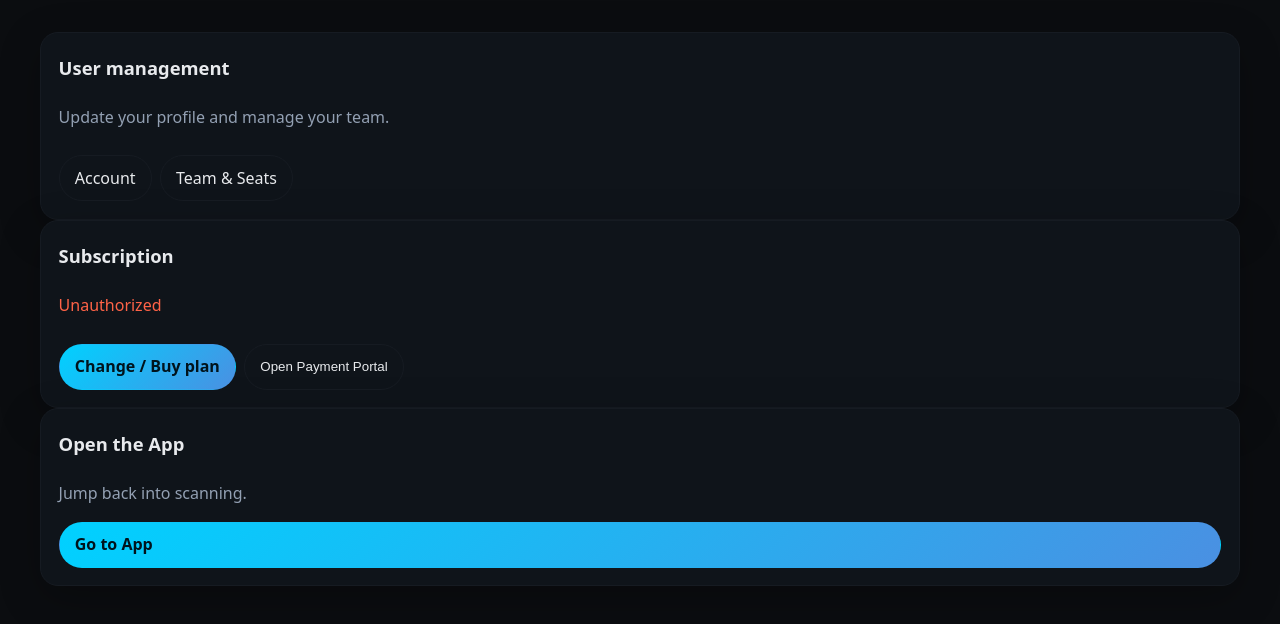
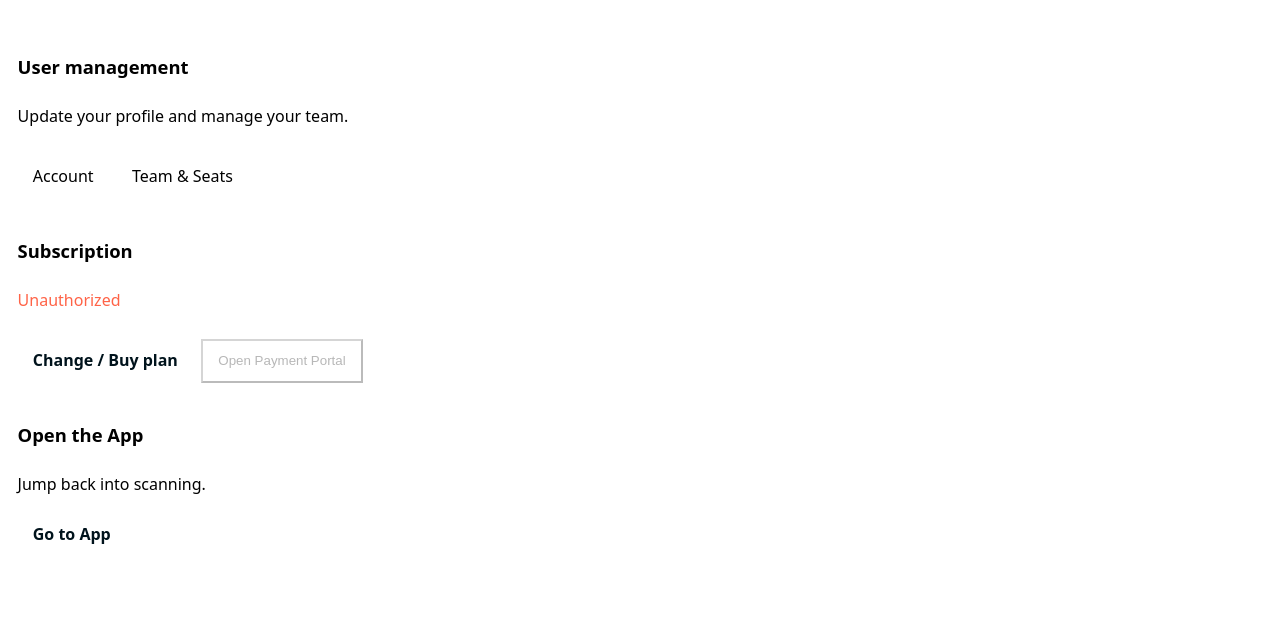
Before and after one commit to miamivalleyaiautomation/ScanSnap.IO, a Next.js app: page /portal in a window 1280 px wide. Shown: the top 624 px of the page. Built offline with nearby package versions, Linux system fonts and the light colour scheme; no server answers.

Commit message:
Update globals.css

```diff
--- a/app/globals.css
+++ b/app/globals.css
@@ -5,29 +5,29 @@
 
 /* ===== THEME TOKENS ===== */
 :root{
-  --brand0:#00d1ff;
-  --brand1:#4a90e2;
-  --brand-grad:linear-gradient(135deg,var(--brand0),var(--brand1));
+–brand0:#00d1ff;
+–brand1:#4a90e2;
+–brand-grad:linear-gradient(135deg,var(–brand0),var(–brand1));
 
 /* Layout rhythm */
-  --container-w: 1200px;
-  --radius-lg: 18px;
-  --radius-pill: 999px;
+–container-w: 1200px;
+–radius-lg: 18px;
+–radius-pill: 999px;
 
 /* Header/brand sizes (easy to tweak) */
-  --brand-mark-h-header: 44px;   /* header icon height */
-  --brand-word-h-header: 36px;   /* header wordmark height */
-  --brand-mark-h-footer: 20px;   /* footer icon height */
-  --brand-word-h-footer: 18px;   /* footer wordmark height */
+–brand-mark-h-header: 44px;   /* header icon height */
+–brand-word-h-header: 36px;   /* header wordmark height */
+–brand-mark-h-footer: 20px;   /* footer icon height */
+–brand-word-h-footer: 18px;   /* footer wordmark height */
 }
 
-html[data-theme="dark"]{
-  --bg:#0b0d10; --fg:#e8eaed; --muted:#93a0b3; --line:#161b22; --card:#0f141a;
-  --overlay:rgba(8,10,12,.72); --shadow:0 12px 40px rgba(0,0,0,.25);
+html[data-theme=“dark”]{
+–bg:#0b0d10; –fg:#e8eaed; –muted:#93a0b3; –line:#161b22; –card:#0f141a;
+–overlay:rgba(8,10,12,.72); –shadow:0 12px 40px rgba(0,0,0,.25);
 }
-html[data-theme="light"]{
-  --bg:#ffffff; --fg:#0b1220; --muted:#546070; --line:#e6e9ef; --card:#ffffff;
-  --overlay:rgba(255,255,255,.9); --shadow:0 10px 24px rgba(2,6,23,.06);
+html[data-theme=“light”]{
+–bg:#ffffff; –fg:#0b1220; –muted:#546070; –line:#e6e9ef; –card:#ffffff;
+–overlay:rgba(255,255,255,.9); –shadow:0 10px 24px rgba(2,6,23,.06);
 }
 
 /* ===== BASE ===== */
@@ -37,18 +37,46 @@ html{
 scroll-padding-top: 100px;   /* offset for sticky header */
 }
 html,body{
-  margin:0; padding:0; background:var(--bg); color:var(--fg);
-  font:16px/1.55 system-ui,-apple-system,Segoe UI,Roboto,Ubuntu,"Helvetica Neue",Arial;
+margin:0; padding:0; background:var(–bg); color:var(–fg);
+font:16px/1.55 system-ui,-apple-system,Segoe UI,Roboto,Ubuntu,“Helvetica Neue”,Arial;
 }
 a{color:inherit; text-decoration:none}
 img{max-width:100%; height:auto; display:block}
-.container{ width:min(var(--container-w), 100% - 2rem); margin-inline:auto; }
-.section{ padding:2rem 0; }
+.container{
+width: min(var(–container-w), 100% - 2rem);
+margin-inline: auto;
+}
+.section{ padding: 2rem 0; }
+
+/* Ensure all sections use consistent container width */
+.hero .container,
+.section .container {
+width: min(var(–container-w), 100% - 2rem);
+margin-inline: auto;
+}
+
+/* Pricing disclaimer container */
+.pricing-disclaimer {
+background: var(–card);
+border: 1px solid var(–line);
+border-radius: var(–radius-lg);
+padding: 1.5rem;
+margin-top: 2rem;
+text-align: center;
+box-shadow: var(–shadow);
+}
+
+.pricing-disclaimer .fine {
+margin: 0;
+color: var(–muted);
+font-size: 0.95rem;
+line-height: 1.6;
+}
 h1{ font-size:clamp(2.2rem,3.8vw + .4rem,3.4rem); line-height:1.08; margin:.2rem 0 .6rem; }
 h2{ font-size:clamp(1.6rem,1.5vw + .6rem,2.2rem); margin:0 0 .6rem; }
 h3{ font-size:1.15rem; margin:.2rem 0 .4rem; }
-.muted{ color: var(--muted); }
-.note{ color: var(--muted); font-size:.95rem; }
+.muted{ color: var(–muted); }
+.note{ color: var(–muted); font-size:.95rem; }
 /* Section headings - proper spacing for smooth scroll */
 .section-heading {
 margin: 0 0 1.5rem 0;         /* reduced from 2rem */
@@ -59,11 +87,11 @@ h3{ font-size:1.15rem; margin:.2rem 0 .4rem; }
 .section-heading h2 {
 font-size: clamp(1.8rem, 2.5vw + 0.5rem, 2.5rem);
 margin: 0 0 0.5rem 0;
-  color: var(--fg);
+color: var(–fg);
 }
 
 .section-heading p {
-  color: var(--muted);
+color: var(–muted);
 font-size: 1.1rem;
 max-width: 600px;
 margin: 0 auto;
@@ -71,27 +99,27 @@ h3{ font-size:1.15rem; margin:.2rem 0 .4rem; }
 
 .btn{
 display:inline-flex; align-items:center; gap:.55rem;
-  border:1px solid var(--line); padding:.6rem .95rem; border-radius:var(--radius-pill);
-  background:transparent; color:var(--fg); cursor:pointer;
+border:1px solid var(–line); padding:.6rem .95rem; border-radius:var(–radius-pill);
+background:transparent; color:var(–fg); cursor:pointer;
 transition:transform .06s ease, filter .15s ease;
 }
 .btn:hover{ filter:brightness(1.07) }
 .btn:active{ transform:translateY(1px) }
-.btn.primary{ background:var(--brand-grad); border-color:transparent; color:#00131c; font-weight:700 }
+.btn.primary{ background:var(–brand-grad); border-color:transparent; color:#00131c; font-weight:700 }
 .btn.block{ width:100%; justify-content:center }
 
 /* ===== SUPERU-STYLE GLASS HEADER ===== */
 .site-header{ position:sticky; top:0; z-index:50; padding:12px 0; background:transparent; }
 .nav-rail{
 display:flex; align-items:center; justify-content:space-between; gap:12px;
-  background:var(--overlay); backdrop-filter:saturate(180%) blur(14px);
-  border:1px solid var(--line); border-radius:var(--radius-pill); padding:8px;
+background:var(–overlay); backdrop-filter:saturate(180%) blur(14px);
+border:1px solid var(–line); border-radius:var(–radius-pill); padding:8px;
 }
 
-/* --- Brand: icon + text centered vertically, NO inner pill ---------------- */
+/* — Brand: icon + text centered vertically, NO inner pill –––––––– */
 .nav-rail .brand-inline,
 .nav-rail .brand-badge{        /* support either class, same look */
-  all: unset;                  /* nuke inner "pill" border/padding */
+all: unset;                  /* nuke inner “pill” border/padding */
 display:flex;
 align-items:center;          /* vertical center alignment */
 justify-content: center;     /* horizontal center for mobile */
@@ -109,12 +137,12 @@ h3{ font-size:1.15rem; margin:.2rem 0 .4rem; }
 
 /* Bigger brand in header - with max-width constraints */
 .nav-rail .mark{
-  height:var(--brand-mark-h-header);
+height:var(–brand-mark-h-header);
 width:auto;
 max-width: 44px;             /* prevent logo from getting too wide */
 }
 .nav-rail .word{
-  height:var(--brand-word-h-header);
+height:var(–brand-word-h-header);
 width:auto;
 max-width: 120px;            /* prevent wordmark from getting too wide */
 }
@@ -123,12 +151,12 @@ h3{ font-size:1.15rem; margin:.2rem 0 .4rem; }
 .chip-nav{ display:none; align-items:center; gap:8px; flex-shrink: 1; }
 .chip{
 display:inline-flex; align-items:center; gap:8px; height:36px; padding:0 14px;
-  border:1px solid var(--line); border-radius:var(--radius-pill);
-  background:transparent; color:var(--fg); font-weight:600;
+border:1px solid var(–line); border-radius:var(–radius-pill);
+background:transparent; color:var(–fg); font-weight:600;
 white-space: nowrap;         /* prevent text wrapping */
 }
 .chip:hover{ background:rgba(148,163,184,.08) }
-.chip.primary{ background:var(--brand-grad); border-color:transparent; color:#00131c }
+.chip.primary{ background:var(–brand-grad); border-color:transparent; color:#00131c }
 
 /* Right controls - improved layout */
 .right-controls{
@@ -138,10 +166,10 @@ h3{ font-size:1.15rem; margin:.2rem 0 .4rem; }
 flex-shrink: 0;              /* prevent right controls from shrinking */
 }
 .hamburger{
-  border:1px solid var(--line); background:transparent; border-radius:10px;
+border:1px solid var(–line); background:transparent; border-radius:10px;
 padding:8px; display:inline-flex; align-items:center; justify-content:center; cursor:pointer;
 flex-shrink: 0;
-  color: var(--fg);            /* ensure icon color follows theme */
+color: var(–fg);            /* ensure icon color follows theme */
 }
 .hamburger:hover {
 background: rgba(148,163,184,.08);
@@ -161,7 +189,7 @@ h3{ font-size:1.15rem; margin:.2rem 0 .4rem; }
 height:40px;
 width:40px;
 min-width: 40px;             /* ensure minimum width */
-  border:1px solid var(--line);
+border:1px solid var(–line);
 border-radius:10px;
 background:transparent;
 font-size:18px;
@@ -201,20 +229,20 @@ button.btn.theme-toggle {
 .menu-backdrop.show{ opacity:1; pointer-events:auto; }
 .menu-sheet{
 position:fixed; top:0; right:0; height:100dvh; width:min(86vw, 360px);
-  background:var(--card); border-left:1px solid var(--line);
+background:var(–card); border-left:1px solid var(–line);
 transform:translateX(100%); transition:transform .22s ease; z-index:60;
 display:flex; flex-direction:column;
 }
 .menu-sheet.open{ transform:translateX(0%) }
 .menu-head{
 display:flex; align-items:center; justify-content:space-between; gap:8px;
-  padding:14px; border-bottom:1px solid var(--line);
+padding:14px; border-bottom:1px solid var(–line);
 }
 .menu-body{
 padding:14px; display:flex; flex-direction:column; gap:10px; overflow:auto;
 }
 .menu-link{
-  padding:10px 12px; border:1px solid var(--line); border-radius:10px;
+padding:10px 12px; border:1px solid var(–line); border-radius:10px;
 display: block; text-align: center;
 }
 .menu-inline{
@@ -237,20 +265,21 @@ button.btn.theme-toggle {
 }
 
 /* ===== THEME ASSET SWAP (icon/wordmark) =====
+
 - DARK theme shows LIGHT assets (white icons on dark background)
 - LIGHT theme shows DARK assets (dark icons on light background) */
-html[data-theme="dark"] .word-light,
-html[data-theme="dark"] .mark-light { display:inline-block; }
-html[data-theme="dark"] .word-dark,
-html[data-theme="dark"] .mark-dark  { display:none; }
+  html[data-theme=“dark”] .word-light,
+  html[data-theme=“dark”] .mark-light { display:inline-block; }
+  html[data-theme=“dark”] .word-dark,
+  html[data-theme=“dark”] .mark-dark  { display:none; }
 
-html[data-theme="light"] .word-light,
-html[data-theme="light"] .mark-light { display:none; }
-html[data-theme="light"] .word-dark,
-html[data-theme="light"] .mark-dark  { display:inline-block; }
+html[data-theme=“light”] .word-light,
+html[data-theme=“light”] .mark-light { display:none; }
+html[data-theme=“light”] .word-dark,
+html[data-theme=“light”] .mark-dark  { display:inline-block; }
 
 /* ===== HERO ===== */
-.hero{ position:relative; overflow:hidden; border-bottom:1px solid var(--line); }
+.hero{ position:relative; overflow:hidden; border-bottom:1px solid var(–line); }
 .bg-gradient{
 position:absolute; inset:-20% -10% auto -10%; height:50vh;
 background:
@@ -258,7 +287,7 @@ html[data-theme="light"] .mark-dark  { display:inline-block; }
 radial-gradient(50% 60% at 80% 10%, rgba(74,144,226,.16), transparent 60%);
 filter:blur(38px); pointer-events:none;
 }
-html[data-theme="light"] .bg-gradient{ opacity:.7; filter:blur(50px) }
+html[data-theme=“light”] .bg-gradient{ opacity:.7; filter:blur(50px) }
 
 .hero-grid{
 display:grid; grid-template-columns:1.05fr .95fr; gap:2rem;
@@ -267,21 +296,21 @@ html[data-theme="light"] .bg-gradient{ opacity:.7; filter:blur(50px) }
 .actions{ display:flex; gap:.75rem; flex-wrap:wrap; margin-top:.8rem }
 .badges{ margin-top:1rem; display:flex; gap:.5rem; flex-wrap:wrap }
 
-.device{ position:relative; border:1px solid var(--line); border-radius:18px; overflow:hidden; box-shadow:var(--shadow) }
+.device{ position:relative; border:1px solid var(–line); border-radius:18px; overflow:hidden; box-shadow:var(–shadow) }
 .device-top{ height:16px; background:linear-gradient(180deg,#0e1217,#0b0e12); border-bottom:1px solid #11161c }
-html[data-theme="light"] .device-top{ background:linear-gradient(180deg,#eef4ff,#e6ecf9); border-bottom:1px solid #d9e1ee }
+html[data-theme=“light”] .device-top{ background:linear-gradient(180deg,#eef4ff,#e6ecf9); border-bottom:1px solid #d9e1ee }
 .device img{ width:100%; height:min(62vh,520px); object-fit:cover; background:#0f141a }
-html[data-theme="light"] .device img{ background:#ffffff }
+html[data-theme=“light”] .device img{ background:#ffffff }
 .device .bar{ position:absolute; inset:auto 12px 12px auto; display:flex; gap:.5rem }
-.pill{ background:transparent; border:1px solid var(--line); border-radius:var(--radius-pill); padding:.4rem .7rem; color:var(--fg); font-size:.85rem }
+.pill{ background:transparent; border:1px solid var(–line); border-radius:var(–radius-pill); padding:.4rem .7rem; color:var(–fg); font-size:.85rem }
 
 /* ===== CARDS & GRIDS ===== */
 .card{
-  background:var(--card);
-  border:1px solid var(--line);
-  border-radius:var(--radius-lg);
+background:var(–card);
+border:1px solid var(–line);
+border-radius:var(–radius-lg);
 padding:1.1rem;
-  box-shadow:var(--shadow);
+box-shadow:var(–shadow);
 display: flex;
 flex-direction: column;
 justify-content: space-between;  /* distribute space evenly */
@@ -325,11 +354,11 @@ html[data-theme="light"] .device img{ background:#ffffff }
 }
 
 /* ===== FOOTER ===== */
-footer.site{ border-top:1px solid var(--line); background:transparent; padding:1.5rem 0; margin-top:2rem }
+footer.site{ border-top:1px solid var(–line); background:transparent; padding:1.5rem 0; margin-top:2rem }
 .foot-grid{ display:grid; grid-template-columns:1.2fr .6fr .6fr; gap:1rem }
 .footer-brand{ display:flex; align-items:center; gap:10px; line-height:0 }
-footer.site .footer-brand .mark{ height:var(--brand-mark-h-footer); width:auto }
-footer.site .footer-brand .word{ height:var(--brand-word-h-footer); width:auto }
+footer.site .footer-brand .mark{ height:var(–brand-mark-h-footer); width:auto }
+footer.site .footer-brand .word{ height:var(–brand-word-h-footer); width:auto }
 
 /* ===== RESPONSIVE ===== */
 @media (min-width:1024px){
@@ -392,7 +421,7 @@ footer.site .footer-brand .word{ height:var(--brand-word-h-footer); width:auto }
 
 /* Even more specific override for small screens */
 .pricing-grid,
-  .grid[style*="grid-template-columns: repeat(4, minmax(0, 1fr))"] {
+.grid[style*=“grid-template-columns: repeat(4, minmax(0, 1fr))”] {
 max-width: 350px !important;
 gap: 1rem !important;
 }
```
Lines whose indentation alone changed are shown as unchanged.
